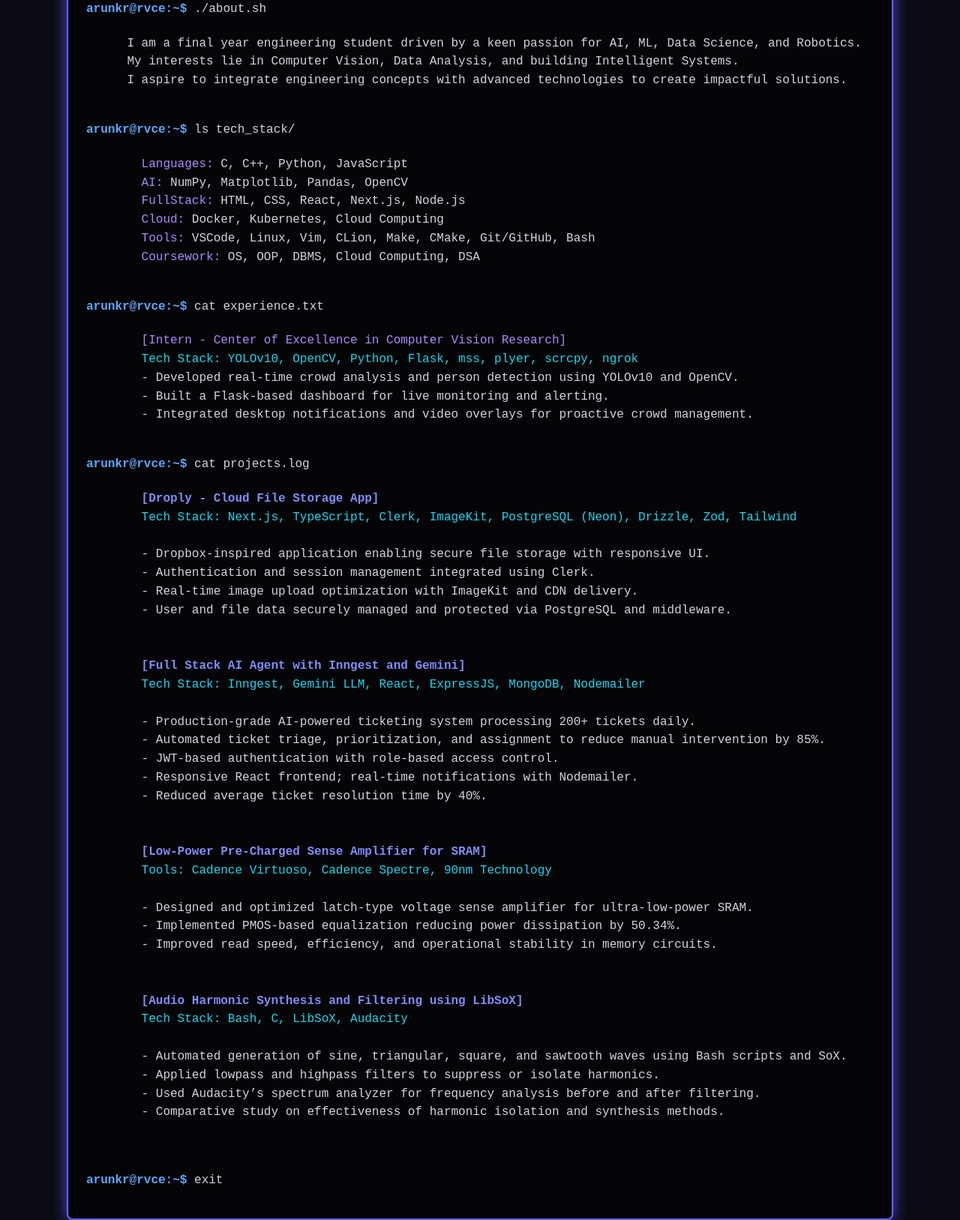
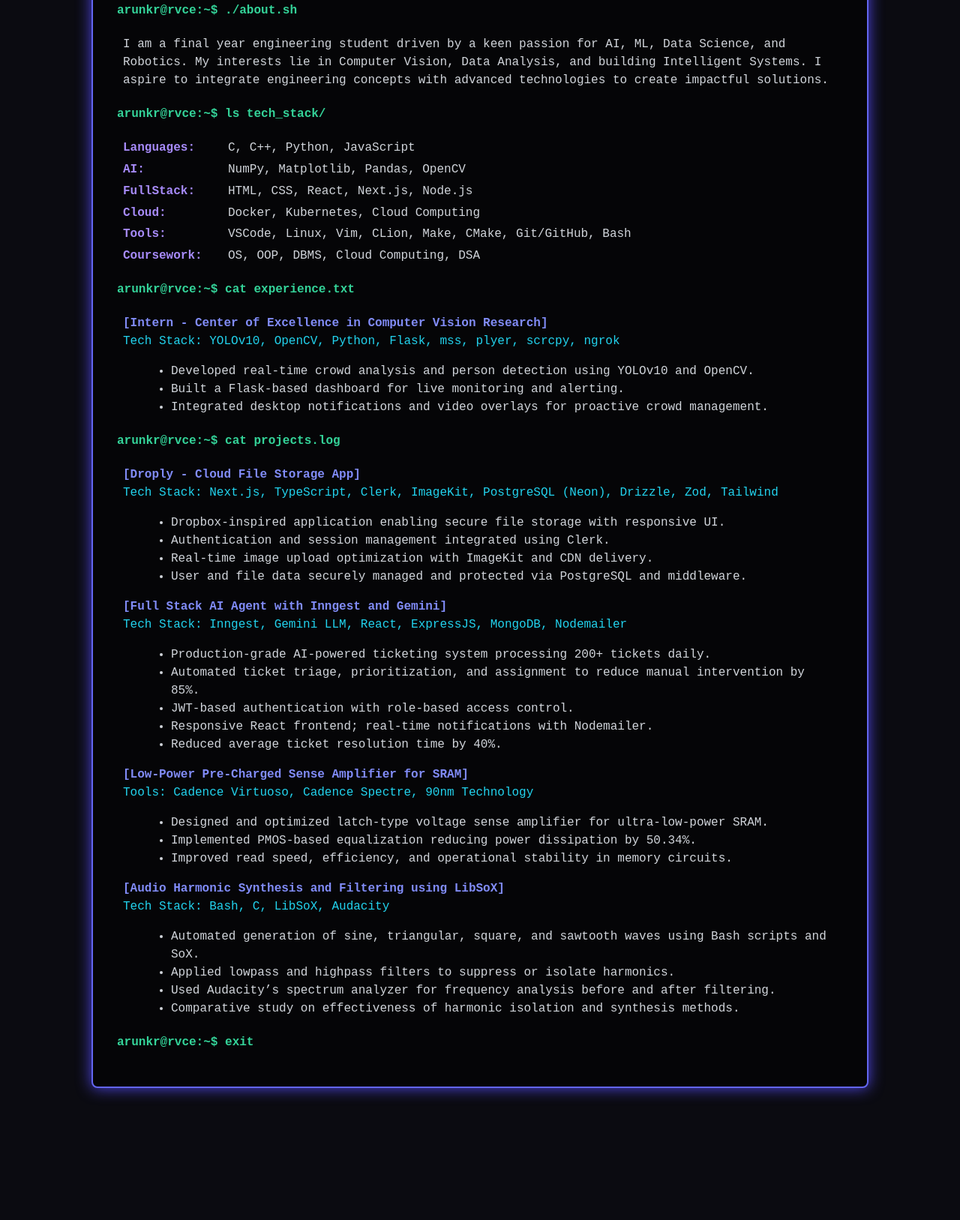
Before and after one commit to qwerty-arun/Portfolio, a website: page index.html in a window 1280 px wide. Shown: the part 266-1893 px from the top of the page at 75% size. After the commit the page ends 1749 px from the top, so only its background shows below. Drawn offline with Linux system fonts and the light colour scheme.

Commit message:
finally something good

```diff
--- a/index.html
+++ b/index.html
@@ -9,139 +9,184 @@
     background-color: #0b0b11;
     color: #d1d5db;
     font-family: "Fira Code", "Courier New", monospace;
-      padding: 1.5rem;
+    padding: 1rem;
+    margin: 0;
   }
+
   .terminal {
-      max-width: 1050px;
-      margin: auto;
+    max-width: 1000px;
+    margin: 1rem auto;
     border: 2px solid #6366f1;
     border-radius: 8px;
-      padding: 1.5rem;
+    padding: 1rem;
     background: #050507;
     box-shadow: 0 0 20px #4f46e5;
+    overflow-x: auto;
   }
+
   .command {
-      color: #60a5fa;
+    /* color: #60a5fa; */
+    color: #34d399;
+    font-weight: bold;
+    display: block;
+    margin: 1rem;
+  }
+
+  .output {
+    margin: 1.5rem;
+    /* margin-bottom: 1rem; */
+    line-height: 1.5rem;
+  }
+
+  /* Grid layout for aligned label-value */
+  .label-value {
+    display: grid;
+    grid-template-columns: 140px auto; /* fixed label width */
+    margin-bottom: 0.3rem;
+  }
+
+  .label {
+    color: #a78bfa;
     font-weight: bold;
   }
-    .output {
-      margin-left: 1rem;
-      white-space: pre-wrap;
-      margin-bottom: 1.2rem;
-      line-height: 1.55rem;
-    }
-    .label {
-      color: #a78bfa;
-    }
+
   a {
     color: #22d3ee;
     text-decoration: none;
+    word-break: break-word;
   }
+
   a:hover {
+    color: #38bdf8;
     text-decoration: underline;
-      color: #38bdf8;
   }
+
   .blink {
     display: inline-block;
     width: 10px;
     background: #10b981;
     animation: blink 1s infinite;
   }
+
   @keyframes blink {
-      0%, 50% {opacity:1;}
-      51%, 100% {opacity:0;}
+    0%, 50% { opacity: 1; }
+    51%, 100% { opacity: 0; }
   }
+
   .project-title {
     color: #818cf8;
+    /* color: #fbbf24; */
     font-weight: bold;
+    margin-top: 0.8rem;
   }
+
   .project-tech {
     color: #22d3ee;
+    /* color: #60a5fa; */
+    margin-bottom: 0.2rem;
+  }
+
+  .project-features {
+    margin-left: 1.5rem;
+    list-style: disc;
+  }
+
+  /* Mobile responsive */
+  @media (max-width: 600px) {
+    .label-value {
+      grid-template-columns: 1fr; /* stack label and value */
+    }
+    .output {
+      margin-left: 0.8rem;
     }
     .project-features {
-      color: #d1d5db;
       margin-left: 1rem;
+    }
   }
 </style>
 </head>
 <body>
-  <div class="terminal" id="terminal">
-    <div><span class="command">arunkr@rvce:~$</span> ./intro.sh</div>
+<div class="terminal">
+
+  <div class="command">arunkr@rvce:~$ ./intro.sh</div>
   <div class="output">
-      <span class="label">Name:</span> Arun K R
-      <span class="label">Role:</span> Electronics & Telecommunication Engineering Student @ RVCE, Bengaluru
-      <span class="label">Interests:</span> AI, ML, Robotics, Intelligent Systems
-      <span class="label">GitHub:</span> <a href="https://github.com/qwerty-arun" target="_blank">github.com/qwerty-arun</a>
-      <span class="label">LinkedIn:</span> <a href="https://www.linkedin.com/in/arunkr04" target="_blank">linkedin.com/in/arunkr04</a>
+    <div class="label-value"><div class="label">Name:</div> Arun K R</div>
+    <div class="label-value"><div class="label">Role:</div> Electronics & Telecommunication Engineering Student @ RVCE, Bengaluru</div>
+    <div class="label-value"><div class="label">Interests:</div> AI, ML, Robotics, Intelligent Systems</div>
+    <div class="label-value"><div class="label">GitHub:</div> <a href="https://github.com/user" target="_blank">github.com/qwerty-arun</a></div>
+    <div class="label-value"><div class="label">LinkedIn:</div> <a href="https://www.linkedin.com/in/" target="_blank">linkedin.com/in/arunkr04</a></div>
   </div>
 
-    <div><span class="command">arunkr@rvce:~$</span> ./about.sh</div>
+  <div class="command">arunkr@rvce:~$ ./about.sh</div>
   <div class="output">
     I am a final year engineering student driven by a keen passion for AI, ML, Data Science, and Robotics.
     My interests lie in Computer Vision, Data Analysis, and building Intelligent Systems.
     I aspire to integrate engineering concepts with advanced technologies to create impactful solutions.
   </div>
 
-    <div><span class="command">arunkr@rvce:~$</span> ls tech_stack/</div>
+  <div class="command">arunkr@rvce:~$ ls tech_stack/</div>
   <div class="output">
-      <span class="label">Languages:</span> C, C++, Python, JavaScript
-      <span class="label">AI:</span> NumPy, Matplotlib, Pandas, OpenCV
-      <span class="label">FullStack:</span> HTML, CSS, React, Next.js, Node.js
-      <span class="label">Cloud:</span> Docker, Kubernetes, Cloud Computing
-      <span class="label">Tools:</span> VSCode, Linux, Vim, CLion, Make, CMake, Git/GitHub, Bash
-      <span class="label">Coursework:</span> OS, OOP, DBMS, Cloud Computing, DSA
+    <div class="label-value"><div class="label">Languages:</div> C, C++, Python, JavaScript</div>
+    <div class="label-value"><div class="label">AI:</div> NumPy, Matplotlib, Pandas, OpenCV</div>
+    <div class="label-value"><div class="label">FullStack:</div> HTML, CSS, React, Next.js, Node.js</div>
+    <div class="label-value"><div class="label">Cloud:</div> Docker, Kubernetes, Cloud Computing</div>
+    <div class="label-value"><div class="label">Tools:</div> VSCode, Linux, Vim, CLion, Make, CMake, Git/GitHub, Bash</div>
+    <div class="label-value"><div class="label">Coursework:</div> OS, OOP, DBMS, Cloud Computing, DSA</div>
   </div>
 
-    <div><span class="command">arunkr@rvce:~$</span> cat experience.txt</div>
+  <div class="command">arunkr@rvce:~$ cat experience.txt</div>
   <div class="output">
-      <span class="label">[Intern - Center of Excellence in Computer Vision Research]</span>
-      <span class="project-tech">Tech Stack: YOLOv10, OpenCV, Python, Flask, mss, plyer, scrcpy, ngrok</span>
-      - Developed real-time crowd analysis and person detection using YOLOv10 and OpenCV.
-      - Built a Flask-based dashboard for live monitoring and alerting.
-      - Integrated desktop notifications and video overlays for proactive crowd management.
+    <div class="project-title">[Intern - Center of Excellence in Computer Vision Research]</div>
+    <div class="project-tech">Tech Stack: YOLOv10, OpenCV, Python, Flask, mss, plyer, scrcpy, ngrok</div>
+    <ul class="project-features">
+      <li>Developed real-time crowd analysis and person detection using YOLOv10 and OpenCV.</li>
+      <li>Built a Flask-based dashboard for live monitoring and alerting.</li>
+      <li>Integrated desktop notifications and video overlays for proactive crowd management.</li>
+    </ul>
   </div>
 
-    <div><span class="command">arunkr@rvce:~$</span> cat projects.log</div>
+  <div class="command">arunkr@rvce:~$ cat projects.log</div>
   <div class="output">
-      <span class="project-title">[Droply - Cloud File Storage App]</span>
-      <span class="project-tech">Tech Stack: Next.js, TypeScript, Clerk, ImageKit, PostgreSQL (Neon), Drizzle, Zod, Tailwind</span>
-<span class="project-features">
-      - Dropbox-inspired application enabling secure file storage with responsive UI.
-      - Authentication and session management integrated using Clerk.
-      - Real-time image upload optimization with ImageKit and CDN delivery.
-      - User and file data securely managed and protected via PostgreSQL and middleware.
-</span>
+    <div class="project-title">[Droply - Cloud File Storage App]</div>
+    <div class="project-tech">Tech Stack: Next.js, TypeScript, Clerk, ImageKit, PostgreSQL (Neon), Drizzle, Zod, Tailwind</div>
+    <ul class="project-features">
+      <li>Dropbox-inspired application enabling secure file storage with responsive UI.</li>
+      <li>Authentication and session management integrated using Clerk.</li>
+      <li>Real-time image upload optimization with ImageKit and CDN delivery.</li>
+      <li>User and file data securely managed and protected via PostgreSQL and middleware.</li>
+    </ul>
 
-      <span class="project-title">[Full Stack AI Agent with Inngest and Gemini]</span>
-      <span class="project-tech">Tech Stack: Inngest, Gemini LLM, React, ExpressJS, MongoDB, Nodemailer</span>
-<span class="project-features">
-      - Production-grade AI-powered ticketing system processing 200+ tickets daily.
-      - Automated ticket triage, prioritization, and assignment to reduce manual intervention by 85%.
-      - JWT-based authentication with role-based access control.
-      - Responsive React frontend; real-time notifications with Nodemailer.
-      - Reduced average ticket resolution time by 40%.
-</span>
+    <div class="project-title">[Full Stack AI Agent with Inngest and Gemini]</div>
+    <div class="project-tech">Tech Stack: Inngest, Gemini LLM, React, ExpressJS, MongoDB, Nodemailer</div>
+    <ul class="project-features">
+      <li>Production-grade AI-powered ticketing system processing 200+ tickets daily.</li>
+      <li>Automated ticket triage, prioritization, and assignment to reduce manual intervention by 85%.</li>
+      <li>JWT-based authentication with role-based access control.</li>
+      <li>Responsive React frontend; real-time notifications with Nodemailer.</li>
+      <li>Reduced average ticket resolution time by 40%.</li>
+    </ul>
 
-      <span class="project-title">[Low-Power Pre-Charged Sense Amplifier for SRAM]</span>
-      <span class="project-tech">Tools: Cadence Virtuoso, Cadence Spectre, 90nm Technology</span>
-<span class="project-features">
-      - Designed and optimized latch-type voltage sense amplifier for ultra-low-power SRAM.
-      - Implemented PMOS-based equalization reducing power dissipation by 50.34%.
-      - Improved read speed, efficiency, and operational stability in memory circuits.
-</span>
+    <div class="project-title">[Low-Power Pre-Charged Sense Amplifier for SRAM]</div>
+    <div class="project-tech">Tools: Cadence Virtuoso, Cadence Spectre, 90nm Technology</div>
+    <ul class="project-features">
+      <li>Designed and optimized latch-type voltage sense amplifier for ultra-low-power SRAM.</li>
+      <li>Implemented PMOS-based equalization reducing power dissipation by 50.34%.</li>
+      <li>Improved read speed, efficiency, and operational stability in memory circuits.</li>
+    </ul>
 
-      <span class="project-title">[Audio Harmonic Synthesis and Filtering using LibSoX]</span>
-      <span class="project-tech">Tech Stack: Bash, C, LibSoX, Audacity</span>
-<span class="project-features">
-      - Automated generation of sine, triangular, square, and sawtooth waves using Bash scripts and SoX.
-      - Applied lowpass and highpass filters to suppress or isolate harmonics.
-      - Used Audacity’s spectrum analyzer for frequency analysis before and after filtering.
-      - Comparative study on effectiveness of harmonic isolation and synthesis methods.
-</span>
+    <div class="project-title">[Audio Harmonic Synthesis and Filtering using LibSoX]</div>
+    <div class="project-tech">Tech Stack: Bash, C, LibSoX, Audacity</div>
+    <ul class="project-features">
+      <li>Automated generation of sine, triangular, square, and sawtooth waves using Bash scripts and SoX.</li>
+      <li>Applied lowpass and highpass filters to suppress or isolate harmonics.</li>
+      <li>Used Audacity’s spectrum analyzer for frequency analysis before and after filtering.</li>
+      <li>Comparative study on effectiveness of harmonic isolation and synthesis methods.</li>
+    </ul>
   </div>
 
-    <div><span class="command">arunkr@rvce:~$</span> exit</div>
+  <div class="command">arunkr@rvce:~$ exit</div>
   <span class="blink"></span>
+
 </div>
 </body>
 </html>
```
Lines whose indentation alone changed are shown as unchanged.
